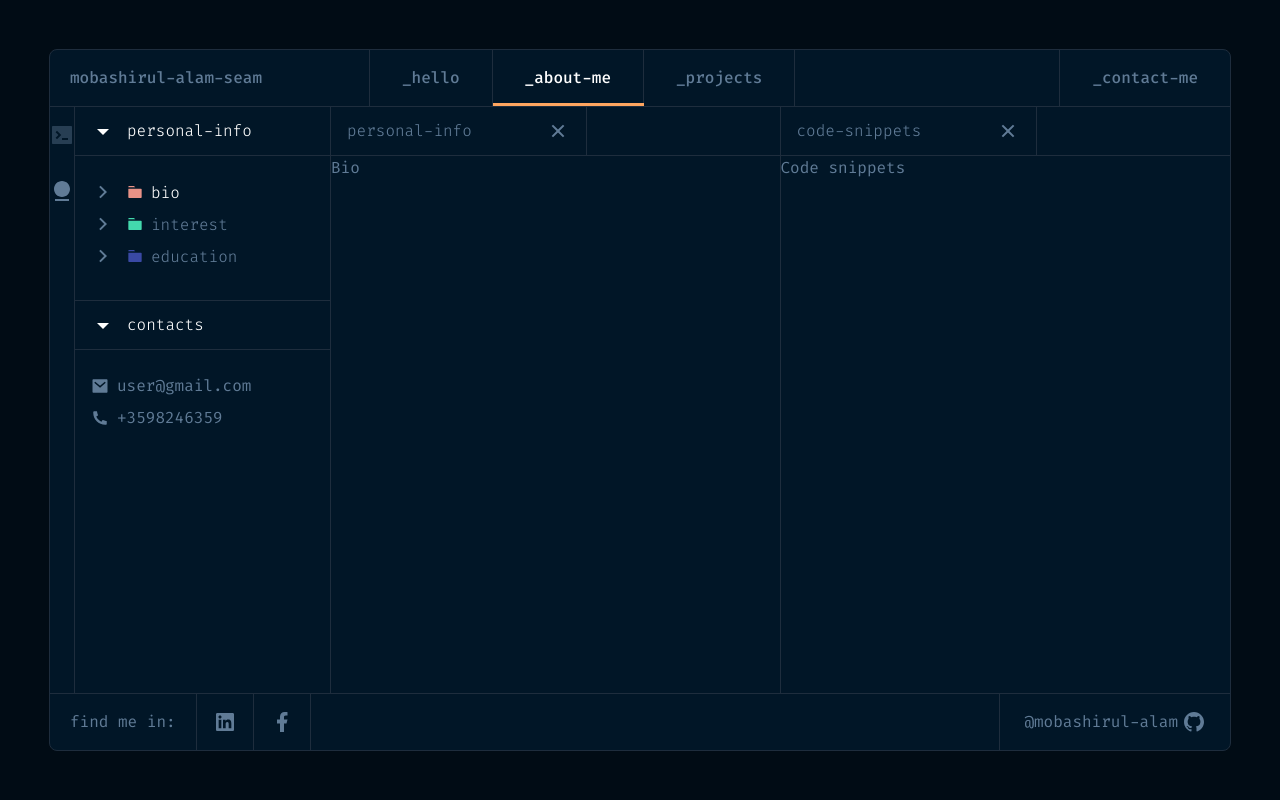
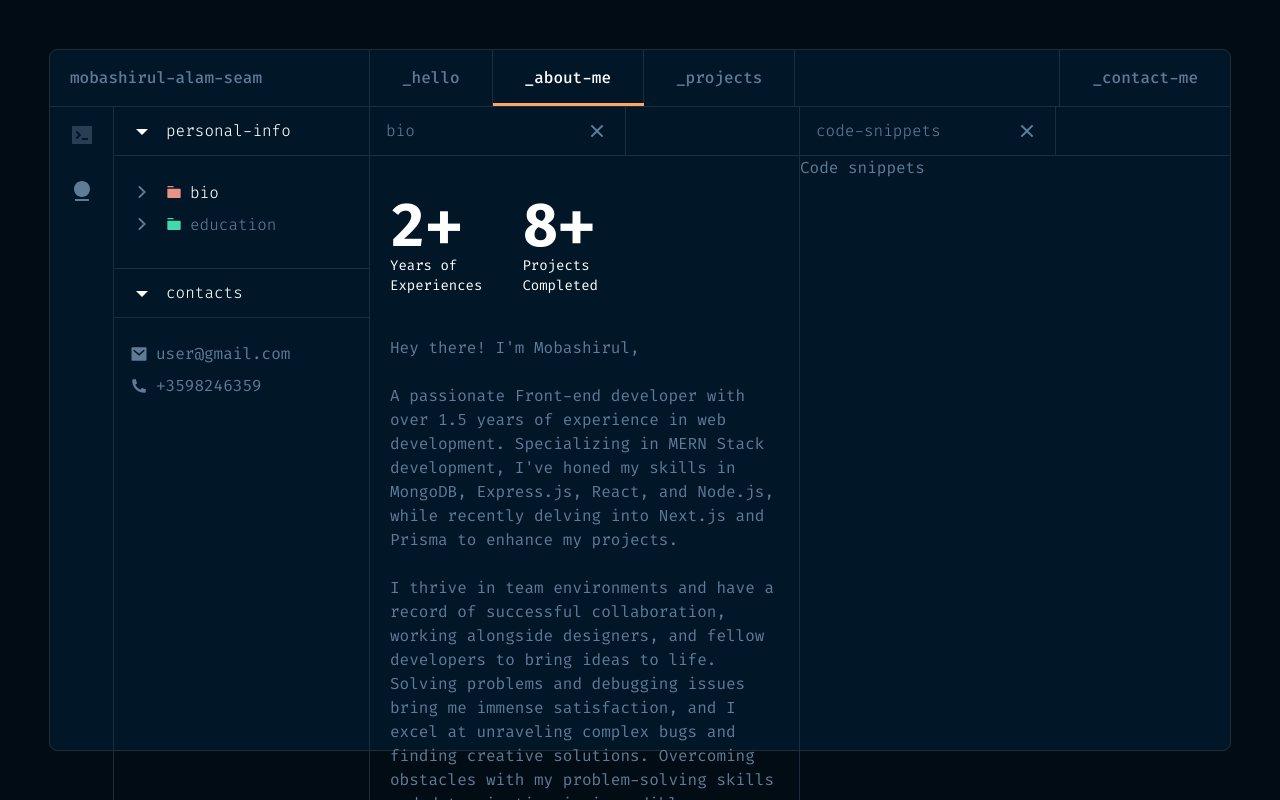
Before and after one commit to mobashirul-alam/mobashirul-alam-portfolio, a Next.js app: page /about/personal in a window 1280 px wide. Shown: the top 800 px of the page. Built offline with nearby package versions, Linux system fonts and the light colour scheme.

Commit message:
Bio added

```diff
--- a/app/(routes)/about/components/aboutRoutes.jsx
+++ b/app/(routes)/about/components/aboutRoutes.jsx
@@ -16,7 +16,7 @@ const AboutRoutes = () => {
             {routes.map((route) => (
                 <div
                     key={route.id}
-                    className="py-4 w-[63px] flex justify-center"
+                    className="py-4 w-[64px] flex justify-center"
                 >
                     <Link href={route.link}>
                         <route.icon
--- a/app/(routes)/about/layout.tsx
+++ b/app/(routes)/about/layout.tsx
@@ -7,7 +7,7 @@ export default function AboutPageLayout({
 }>) {
     return (
         <div className="flex items-start h-full">
-            <div className="border-r h-full">
+            <div className="border-r h-full w-[64px]">
                 <AboutRoutes />
             </div>
             <div className="w-full h-full">{children}</div>
--- a/app/(routes)/about/personal/components/bio.tsx
+++ b/app/(routes)/about/personal/components/bio.tsx
@@ -1,15 +1,62 @@
 import { RiCloseLine } from "@remixicon/react";
+import CountUp from "react-countup";
 
 const Bio = () => {
     return (
         <div className="w-full border-r">
             <div className="border-b">
                 <div className="w-64 flex justify-between items-center gap-x-3 py-3 px-4 border-r font-light">
-                    <p>personal-info</p>
+                    <p>bio</p>
                     <RiCloseLine />
                 </div>
             </div>
-            <div>Bio</div>
+            <div className="p-5">
+                <div className="mb-10 mt-5 flex justify-start items-center gap-x-10 text-white">
+                    <div>
+                        <h1 className="text-6xl font-bold">
+                            <CountUp end={2} duration={5} />+
+                        </h1>
+
+                        <p className="text-sm">
+                            Years of <br /> Experiences
+                        </p>
+                    </div>
+                    <div>
+                        <h1 className="text-6xl font-bold">
+                            <CountUp end={8} duration={5} />+
+                        </h1>
+                        <p className="text-sm">
+                            Projects <br /> Completed
+                        </p>
+                    </div>
+                </div>
+                <p className=" text-base">
+                    Hey there! I&apos;m Mobashirul,
+                    <br />
+                    <br />
+                    A passionate Front-end developer with over 1.5 years of
+                    experience in web development. Specializing in MERN Stack
+                    development, I&apos;ve honed my skills in MongoDB,
+                    Express.js, React, and Node.js, while recently delving into
+                    Next.js and Prisma to enhance my projects.
+                    <br />
+                    <br />
+                    I thrive in team environments and have a record of
+                    successful collaboration, working alongside designers, and
+                    fellow developers to bring ideas to life. Solving problems
+                    and debugging issues bring me immense satisfaction, and I
+                    excel at unraveling complex bugs and finding creative
+                    solutions. Overcoming obstacles with my problem-solving
+                    skills and determination is incredibly rewarding.
+                    <br /> <br />
+                    Outside of coding, you&apos;ll find me exploring nature, and
+                    entertained with sports like cricket, football, or cycle
+                    riding. With a passion for continuous learning and a knack
+                    for problem-solving, I&apos;m excited about the journey
+                    ahead and the endless possibilities in the world of web
+                    development.
+                </p>
+            </div>
         </div>
     );
 };
--- /dev/null
+++ b/app/(routes)/about/personal/components/education.tsx
@@ -0,0 +1,19 @@
+import { RiCloseLine } from "@remixicon/react";
+
+const Education = () => {
+    return (
+        <div className="w-full border-r">
+            <div className="border-b">
+                <div className="w-64 flex justify-between items-center gap-x-3 py-3 px-4 border-r font-light">
+                    <p>education</p>
+                    <RiCloseLine />
+                </div>
+            </div>
+            <div>
+                <p className="p-5 text-base">Education</p>
+            </div>
+        </div>
+    );
+};
+
+export default Education;
--- a/app/(routes)/about/personal/components/folders.tsx
+++ b/app/(routes)/about/personal/components/folders.tsx
@@ -47,30 +47,11 @@ const Folders: React.FC<FoldersProps> = ({
                     <RiArrowRightSLine className="mr-3" />
                     <div
                         className="cursor-pointer flex items-center"
-                        onClick={() => setSelectedFolder("interest")}
+                        onClick={() => setSelectedFolder("education")}
                     >
                         <RiFolder3Fill
                             size={16}
                             className="mr-2 text-[#43D9AD]"
-                        />
-                        <p
-                            className={`font-light leading-[21px] hover:text-white duration-100 ${
-                                selectedFolder === "interest" && "text-white"
-                            }`}
-                        >
-                            interest
-                        </p>
-                    </div>
-                </div>
-                <div className="flex items-center mb-2">
-                    <RiArrowRightSLine className="mr-3" />
-                    <div
-                        className="cursor-pointer flex items-center"
-                        onClick={() => setSelectedFolder("education")}
-                    >
-                        <RiFolder3Fill
-                            size={16}
-                            className="mr-2 text-[#3A49A4]"
                         />
                         <p
                             className={`font-light leading-[21px] hover:text-white duration-100 ${
--- a/app/(routes)/about/personal/page.tsx
+++ b/app/(routes)/about/personal/page.tsx
@@ -3,6 +3,7 @@
 import { useState } from "react";
 import CodeSnippet from "../components/codeSnippet";
 import Bio from "./components/bio";
+import Education from "./components/education";
 import Folders from "./components/folders";
 
 const PersonalInfo = () => {
@@ -16,6 +17,7 @@ const PersonalInfo = () => {
 
             <div className="grid grid-cols-2 w-full">
                 {selectedFolder === "bio" && <Bio />}
+                {selectedFolder === "education" && <Education />}
 
                 <CodeSnippet />
             </div>
--- a/app/page.tsx
+++ b/app/page.tsx
@@ -3,10 +3,9 @@ import Image from "next/image";
 
 export default function Home() {
     return (
-        <div className="flex justify-center items-center h-full">
-            <div className="grid grid-cols-12 w-full h-full">
-                <div className="col-span-2"></div>
-                <div className="col-span-4 flex items-center">
+        <div className="flex justify-center items-center h-full px-80">
+            <div className="grid grid-cols-2 w-full h-full">
+                <div className=" flex items-center">
                     <div>
                         <p className="text-lg font-[450] text-[#E5E9F0]">
                             Hi all. I am
@@ -82,17 +81,10 @@ export default function Home() {
                     className="absolute -bottom-24 -right-40 -z-0 opacity-60"
                 />
             </div> */}
-                <div className="col-span-4 flex items-center">
+                <div className="flex justify-end items-center">
                     <div className="relative">
-                        {/* <LottiePlayer src="https://lottie.host/676dabdf-d1cb-49f8-8807-7989978688d6/H7xaPtOrNn.json" /> */}
                         <LottiePlayer src="https://lottie.host/1500a3e0-d621-4225-9e05-3cd214891e81/WlmhjUswwG.json" />
-                        {/* <Image
-                    alt=""
-                    src="/Green.svg"
-                    width={954}
-                    height={492}
-                    className="absolute -top-32 -left-40 -z-0 opacity-60"
-                /> */}
+
                         <Image
                             alt=""
                             src="/Blue.svg"
@@ -102,7 +94,6 @@ export default function Home() {
                         />
                     </div>
                 </div>
-                <div className="col-span-2"></div>
             </div>
         </div>
     );
--- a/package.json
+++ b/package.json
@@ -20,6 +20,7 @@
         "next": "14.1.0",
         "next-themes": "^0.2.1",
         "react": "^18",
+        "react-countup": "^6.5.0",
         "react-dom": "^18",
         "react-hook-form": "^7.50.1",
         "react-syntax-highlighter": "^15.5.0",
```
Also changed, not shown: app/(routes)/contact/components/contactForm.tsx (+53 -16 lines), app/(routes)/contact/components/mainForm.tsx (+19 -3 lines), 1 other file (tests, documents, lock files or other folders).
